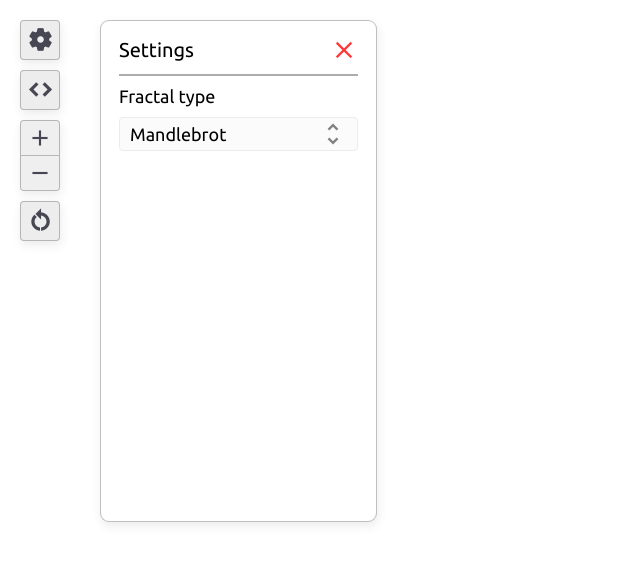
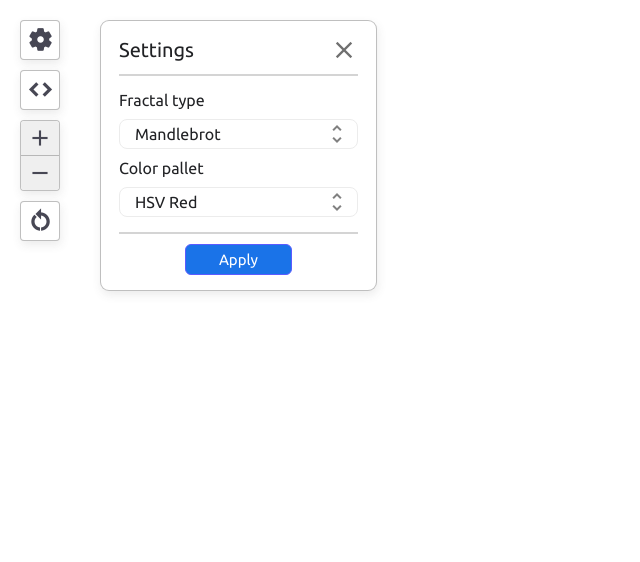
Before and after one commit to herin049/FractalVisualizer, a React app: page / in a window 1280 px wide. Both pictures are taken after a click on the button "settings". Shown: the top 562 px of the page, without its empty margins (0-640 px from the left). Built offline with nearby package versions, Linux system fonts and the light colour scheme.

Commit message:
Finish dropdown component, add apply button and make several css changes

```diff
--- a/src/components/Dropdown.jsx
+++ b/src/components/Dropdown.jsx
@@ -1,46 +1,60 @@
-import React, { useState, useRef } from 'react';
+import React, { useState, useRef, useEffect, useCallback } from 'react';
 
-const Dropdown = () => {
+const Dropdown = ({ options, onUpdateSelectedOption }) => {
     const [active, setActive] = useState(false);
     const containerRef = useRef(null);
+    const deactivateTimeout = useRef(null);
+    const [selectedOption, setSelectedOption] = useState(0);
 
-    const iconClass = `material-icons dropdown-icon${
-        active ? ' dropdown-icon--active' : ''
-    }`;
+    const clearDeactivateTimeout = useCallback(() => {
+        if (deactivateTimeout.current) {
+            clearTimeout(deactivateTimeout.current);
+            deactivateTimeout.current = null;
+        }
+    }, []);
+
+    useEffect(() => () => clearDeactivateTimeout, []);
+
+    const onFocus = () => {
+        clearDeactivateTimeout();
+        setActive(true);
+    };
+
+    const onBlur = () => {
+        if (deactivateTimeout.current === null) {
+            deactivateTimeout.current = setTimeout(() => setActive(false), 0);
+        }
+    };
 
     return (
         <div
             className="dropdown"
-            onClick={() => {
-                active || containerRef.current?.focus();
-                setActive(!active);
-            }}
-            onBlur={() => {
-                console.log('blur');
-                setActive(false);
-            }}
+            onFocus={onFocus}
+            onBlur={onBlur}
             ref={containerRef}
             tabIndex="-1"
         >
-            <span className="dropdown-label">Mandlebrot</span>
-            <span className={iconClass}>unfold_more</span>
+            <span className="dropdown-label">{options[selectedOption]}</span>
+            <span className="material-icons dropdown-icon">unfold_more</span>
             {active && (
                 <ul className="dropdown-options" tabIndex="0">
-                    <li>
-                        <span>Mandlebrot</span>
-                    </li>
-                    <li>
-                        <span>Burning ship</span>
-                    </li>
-                    <li>
-                        <span>Multi-brot</span>
-                    </li>
-                    <li>
-                        <span>Julia</span>
-                    </li>
-                    <li>
-                        <span>Tricorn</span>
-                    </li>
+                    {options.map((e, idx) => (
+                        <li
+                            key={idx}
+                            onClick={() => {
+                                onUpdateSelectedOption(idx);
+                                setSelectedOption(idx);
+                                setActive(false);
+                            }}
+                            className={
+                                idx === selectedOption
+                                    ? 'selected-option'
+                                    : null
+                            }
+                        >
+                            <span>{e}</span>
+                        </li>
+                    ))}
                 </ul>
             )}
         </div>
--- a/src/components/Settings.jsx
+++ b/src/components/Settings.jsx
@@ -8,6 +8,16 @@ const Settings = ({ settings, setSettings, setShowSettings }) => {
     useEffect(() => {
         overlayRef.current.style.opacity = 1;
     }, []);
+
+    const fractalOptions = [
+        'Mandlebrot',
+        'Burning ship',
+        'Multi-brot',
+        'Julia',
+        'Tricorn',
+    ];
+
+    const palletOptions = ['HSV Red', 'HSV Blue', 'HSV Green'];
 
     return (
         <div id="settings-overlay" ref={overlayRef}>
@@ -25,8 +35,23 @@ const Settings = ({ settings, setSettings, setShowSettings }) => {
                 <li>
                     <div className="section-contaier">
                         <span className="field-label">Fractal type</span>
-                        <Dropdown />
+                        <Dropdown
+                            options={fractalOptions}
+                            onUpdateSelectedOption={idx => console.log(idx)}
+                        />
+                        <span id="color-pallet-label" className="field-label">
+                            Color pallet
+                        </span>
+                        <Dropdown
+                            options={palletOptions}
+                            onUpdateSelectedOption={idx => console.log(idx)}
+                        />
                     </div>
+                </li>
+                <li>
+                    <button id="apply-button" type="button">
+                        Apply
+                    </button>
                 </li>
             </ul>
         </div>
--- a/styles/main.scss
+++ b/styles/main.scss
@@ -1,8 +1,9 @@
 $container-color: #fff;
-$side-button-color: #ededed;
+$side-button-color: #fff;
 $icon-font-size: 26px;
 $icon-color: #474754;
 $icon-hover-color: #000000;
+$text-color: #212225;
 
 body {
     margin: 0;
@@ -159,7 +160,6 @@ canvas {
     top: 20px;
     left: 100px;
     width: 275px;
-    height: 500px;
     background-color: $container-color;
     border-radius: 9px;
     border: 1px solid rgba(128, 128, 128, 0.5);
@@ -185,13 +185,13 @@ canvas {
 }
 
 #settings-overlay > ul > li:not(:last-child) {
-    border-bottom: 2px solid #adadad;
+    border-bottom: 2px solid #adadad85;
 }
 
 .settings-label {
     flex: 1 0 auto;
     font-size: 20px;
-    color: black;
+    color: $text-color;
     font-family: 'Ubuntu', sans-serif;
 }
 
@@ -211,17 +211,17 @@ canvas {
 
 #settings-close-button > span {
     font-size: 28px;
-    color: #ff3737;
+    color: #6f6f6f;
     display: block;
 }
 
 #settings-close-button:hover > span {
-    color: rgb(206, 0, 0);
+    color: #2b2b2b;
 }
 
 .field-label {
-    font-size: 18px;
-    color: black;
+    font-size: 16px;
+    color: $text-color;
     font-family: 'Ubuntu', sans-serif;
     display: block;
 }
@@ -230,59 +230,96 @@ canvas {
     margin-top: 10px;
     display: flex;
     align-items: center;
-    background-color: #fbfbfb;
-    border-radius: 4px;
-    padding: 2px 10px;
+    border-radius: 8px;
+    padding: 2px 8px 2px 15px;
     border: 1px solid #ececec;
     cursor: pointer;
     position: relative;
+    background-color: #fff;
+    transition: all 0.1s ease-in-out;
+
+    &:focus-within {
+        background-color: #e9f1fa;
+        border-color: rgba(25, 103, 210, 0.1);
+    }
 }
 
 .section-contaier {
     width: 100%;
+    padding-top: 5px;
+    padding-bottom: 5px;
 }
 
 .dropdown-label {
     flex: 1 0 auto;
     font-family: 'Ubuntu', sans-serif;
-    font-size: 18px;
-    color: black;
+    font-size: 16px;
+    color: $text-color;
     display: inline-block;
+    transition: all 0.1s ease-in-out;
+}
+
+.dropdown:focus-within > .dropdown-label {
+    color: #2c69bb;
 }
 
 .dropdown-icon {
-    font-size: 28px;
+    font-size: 24px;
     color: gray;
-    transition: color 0.2s ease-in-out;
+    transition: all 0.1s ease-in-out;
+}
 
-    &--active {
-        color: black;
-    }
+.dropdown:focus > .dropdown-icon {
+    color: black;
 }
 
 .dropdown-options {
     position: absolute;
-    top: 40px;
+    z-index: 3;
+    top: 35px;
     left: 0;
-    right: 0;
     background-color: #fbfbfb;
-    border-radius: 4px;
+    border-radius: 6px;
     border: 1px solid #ececec;
     cursor: pointer;
-    padding: 0;
+    padding: 5px 0;
 }
 
 .dropdown-options > li {
     display: block;
-    padding: 6px 10px;
+    padding: 6px 15px;
+    transition: all 0.1s ease-in-out;
+    background-color: #fff;
 
-    &:not(:last-child) {
-        border-bottom: 1px solid #ececec;
+    &.selected-option,
+    &:hover {
+        background-color: #e9f1fa;
     }
 }
 
 .dropdown-options > li > span {
-    font-size: 16px;
-    color: black;
+    font-size: 15px;
+    color: $text-color;
     font-family: 'Ubuntu', sans-serif;
 }
+
+#color-pallet-label {
+    margin-top: 10px;
+}
+
+#apply-button {
+    font-family: 'Ubuntu', sans-serif;
+    font-size: 15px;
+    border: 1px solid #5b5bff;
+    background-color: #1a73e8;
+    border-radius: 6px;
+    padding: 6px 33px;
+    color: #fff;
+    margin: auto;
+    cursor: pointer;
+    transition: color 0.1s ease-in-out;
+
+    &:hover {
+        background-color: #1d6ace;
+    }
+}
```
Also changed, not shown: .eslintrc.json.
